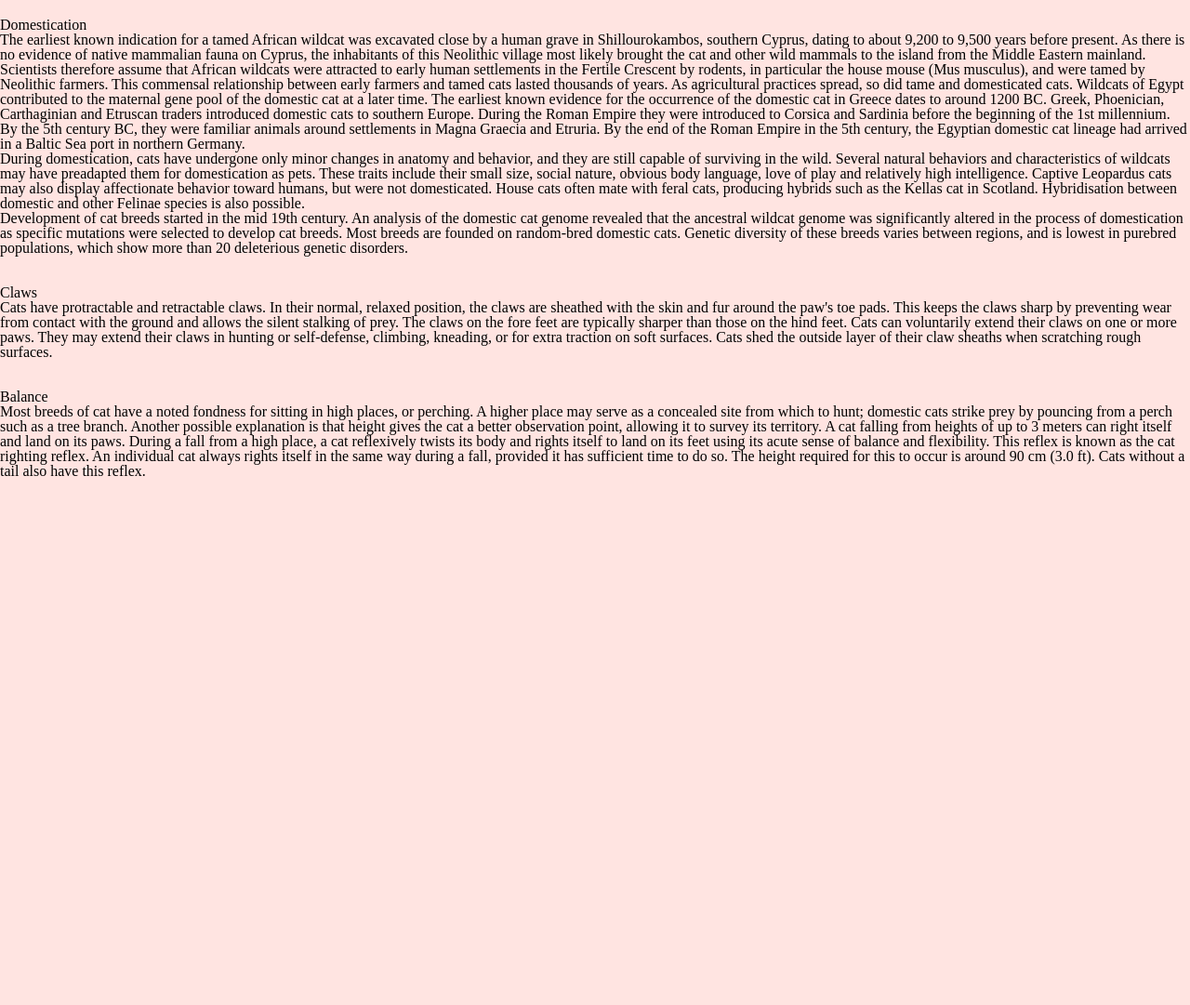
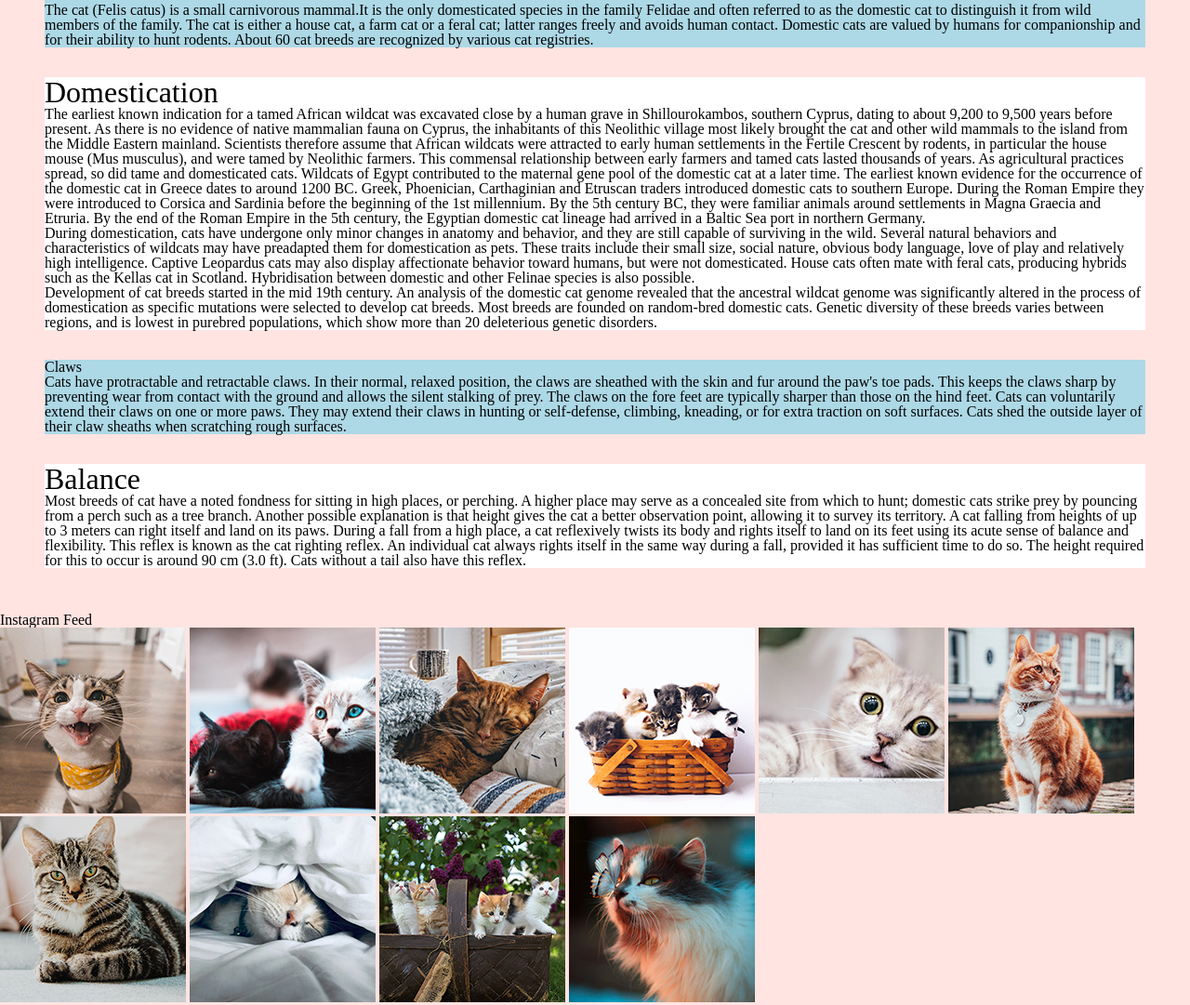
Before and after one commit to eraynai/UX_Component, a plain HTML site: page index.html in a window 1280 px wide. Shown: the part 1164-2245 px from the top of the page at 93% size. Before the commit the page ends 1679 px from the top, so only its background shows below. Drawn offline with Linux system fonts and the light colour scheme.

Commit message:
instagram feed added

```diff
--- a/css/style.css
+++ b/css/style.css
@@ -97,10 +97,21 @@ img {
     display: grid;
     grid-template-columns: 1fr;
     grid-gap: 2rem;
+    padding: 3rem;
+
 }
 
 .about {
     background: white;
+
+}
+
+.about h2{
+    font-size: 2rem;
+}
+
+.other {
+    background: lightblue;
 }
 
 /* Universal Styles
--- a/index.html
+++ b/index.html
@@ -49,25 +49,38 @@
                 <p>It was long thought that cat domestication was initiated in Egypt, because cats in ancient Egypt were venerated since around 3100 BC. However, the earliest indication for the taming of an African wildcat (F. lybica) was found in Cyprus, where a cat skeleton was excavated close by a human Neolithic grave dating to around 7500 BC. African wildcats were probably first domesticated in the Near East.</p>
                 <p>As of 2017, the domestic cat was the second-most popular pet in the United States by number of pets owned, after freshwater fish, with 95 million cats owned. In the United Kingdom, around 7.3 million cats lived in more than 4.8 million households as of 2019.</p>
             </section>
-            <section id="evolution">
+            <section class="other" id="evolution">
                 <h2>Evolution</h2>
                 <p>The cat (Felis catus) is a small carnivorous mammal.It is the only domesticated species in the family Felidae and often referred to as the domestic cat to distinguish it from wild members of the family. The cat is either a house cat, a farm cat or a feral cat; latter ranges freely and avoids human contact. Domestic cats are valued by humans for companionship and for their ability to hunt rodents. About 60 cat breeds are recognized by various cat registries.</p>
             </section>
-            <section id="domestic">
+            <section class="about" id="domestic">
                 <h2>Domestication</h2>
                 <p>The earliest known indication for a tamed African wildcat was excavated close by a human grave in Shillourokambos, southern Cyprus, dating to about 9,200 to 9,500 years before present. As there is no evidence of native mammalian fauna on Cyprus, the inhabitants of this Neolithic village most likely brought the cat and other wild mammals to the island from the Middle Eastern mainland. Scientists therefore assume that African wildcats were attracted to early human settlements in the Fertile Crescent by rodents, in particular the house mouse (Mus musculus), and were tamed by Neolithic farmers. This commensal relationship between early farmers and tamed cats lasted thousands of years. As agricultural practices spread, so did tame and domesticated cats. Wildcats of Egypt contributed to the maternal gene pool of the domestic cat at a later time. The earliest known evidence for the occurrence of the domestic cat in Greece dates to around 1200 BC. Greek, Phoenician, Carthaginian and Etruscan traders introduced domestic cats to southern Europe. During the Roman Empire they were introduced to Corsica and Sardinia before the beginning of the 1st millennium. By the 5th century BC, they were familiar animals around settlements in Magna Graecia and Etruria. By the end of the Roman Empire in the 5th century, the Egyptian domestic cat lineage had arrived in a Baltic Sea port in northern Germany.</p>
                 <p>During domestication, cats have undergone only minor changes in anatomy and behavior, and they are still capable of surviving in the wild. Several natural behaviors and characteristics of wildcats may have preadapted them for domestication as pets. These traits include their small size, social nature, obvious body language, love of play and relatively high intelligence. Captive Leopardus cats may also display affectionate behavior toward humans, but were not domesticated. House cats often mate with feral cats, producing hybrids such as the Kellas cat in Scotland. Hybridisation between domestic and other Felinae species is also possible.</p>
                 <p>Development of cat breeds started in the mid 19th century. An analysis of the domestic cat genome revealed that the ancestral wildcat genome was significantly altered in the process of domestication as specific mutations were selected to develop cat breeds. Most breeds are founded on random-bred domestic cats. Genetic diversity of these breeds varies between regions, and is lowest in purebred populations, which show more than 20 deleterious genetic disorders.</p>
             </section>
-            <section id="claws">
+            <section class="other" id="claws">
                 <h2>Claws</h2>
                 <p>Cats have protractable and retractable claws. In their normal, relaxed position, the claws are sheathed with the skin and fur around the paw's toe pads. This keeps the claws sharp by preventing wear from contact with the ground and allows the silent stalking of prey. The claws on the fore feet are typically sharper than those on the hind feet. Cats can voluntarily extend their claws on one or more paws. They may extend their claws in hunting or self-defense, climbing, kneading, or for extra traction on soft surfaces. Cats shed the outside layer of their claw sheaths when scratching rough surfaces.</p>
             </section>
-            <section id="balance">
+            <section class="about" id="balance">
                 <h2>Balance</h2>
                 <p>Most breeds of cat have a noted fondness for sitting in high places, or perching. A higher place may serve as a concealed site from which to hunt; domestic cats strike prey by pouncing from a perch such as a tree branch. Another possible explanation is that height gives the cat a better observation point, allowing it to survey its territory. A cat falling from heights of up to 3 meters can right itself and land on its paws. During a fall from a high place, a cat reflexively twists its body and rights itself to land on its feet using its acute sense of balance and flexibility. This reflex is known as the cat righting reflex. An individual cat always rights itself in the same way during a fall, provided it has sufficient time to do so. The height required for this to occur is around 90 cm (3.0 ft). Cats without a tail also have this reflex.</p>
             </section>
         </article>
+        <section class="gallery">
+            <h2>Instagram Feed</h2>
+            <img src="img/insta1.jpg" alt="pic of cat">
+            <img src="img/insta2.jpg" alt="pic of cat">
+            <img src="img/insta3.jpg" alt="pic of cat">
+            <img src="img/insta4.jpg" alt="pic of cat">
+            <img src="img/insta5.jpg" alt="pic of cat">
+            <img src="img/insta6.jpg" alt="pic of cat">
+            <img src="img/insta7.jpg" alt="pic of cat">
+            <img src="img/insta8.jpg" alt="pic of cat">
+            <img src="img/insta9.jpg" alt="pic of cat">
+            <img src="img/insta10.jpg" alt="pic of cat">
+        </section>
     </div>
 </body>
 </html>
```
Also changed, not shown: img/insta1.jpg (added), img/insta10.jpg (added), img/insta2.jpg (added), img/insta3.jpg (added), img/insta4.jpg (added), img/insta5.jpg (added), img/insta6.jpg (added), img/insta7.jpg (added), img/insta8.jpg (added), img/insta9.jpg (added).
